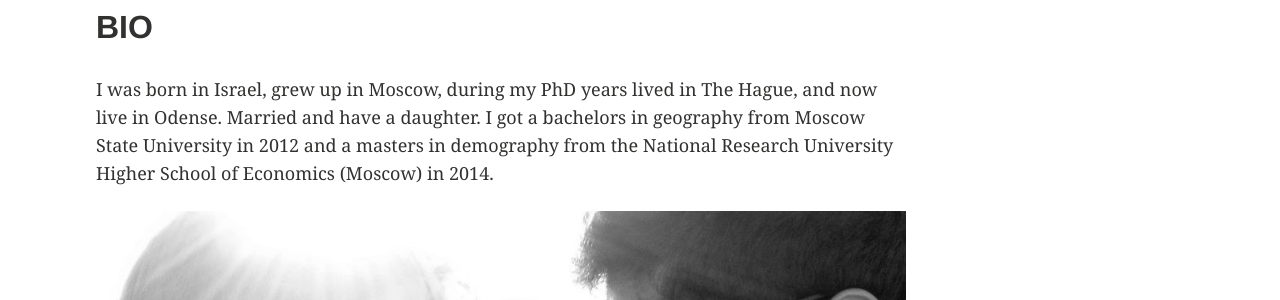
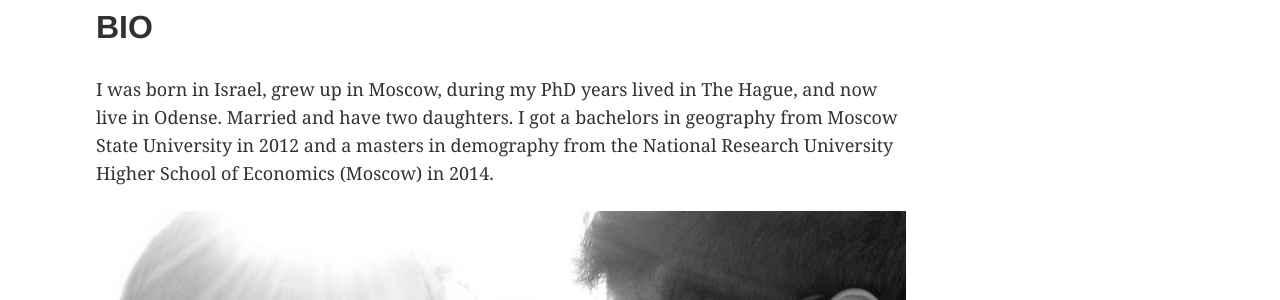
Before and after one commit to ikashnitsky/old-ikashnitsky-github-io, a Jekyll site: the page built from _pages/me.md, in a window 1280 px wide. Shown: the part 1129-1429 px from the top of the page. Built offline with Jekyll 4.4.1, drawn with Linux system fonts in a browser that asks for light colours.

Commit message:
cv update

```diff
--- a/_pages/me.md
+++ b/_pages/me.md
@@ -29,7 +29,7 @@
 
 ## BIO
 
-I was born in Israel, grew up in Moscow, during my PhD years lived in The Hague, and now live in Odense. Married and have a daughter. I got a bachelors in geography from Moscow State University in 2012 and a masters in demography from the National Research University Higher School of Economics (Moscow) in 2014.
+I was born in Israel, grew up in Moscow, during my PhD years lived in The Hague, and now live in Odense. Married and have two daughters. I got a bachelors in geography from Moscow State University in 2012 and a masters in demography from the National Research University Higher School of Economics (Moscow) in 2014.
 
 ![us](/images/our-photo.jpg)
 
@@ -39,7 +39,7 @@
 Ilya
 
 
-[cv]: https://ikashnitsky.github.io/doc/cv/1806-cv-ikashnitsky.pdf
+[cv]: https://ikashnitsky.github.io/doc/cv/1905-cv-ikashnitsky.pdf
 [nidi-me]: http://nidi.nl/en/staff/overview/kashnitsky
 [hse-me]: https://www.hse.ru/en/staff/ikashnitsky
 [cpop]: https://www.sdu.dk/en/om_sdu/institutter_centre/dem
```
Also changed, not shown: 1 other file.
